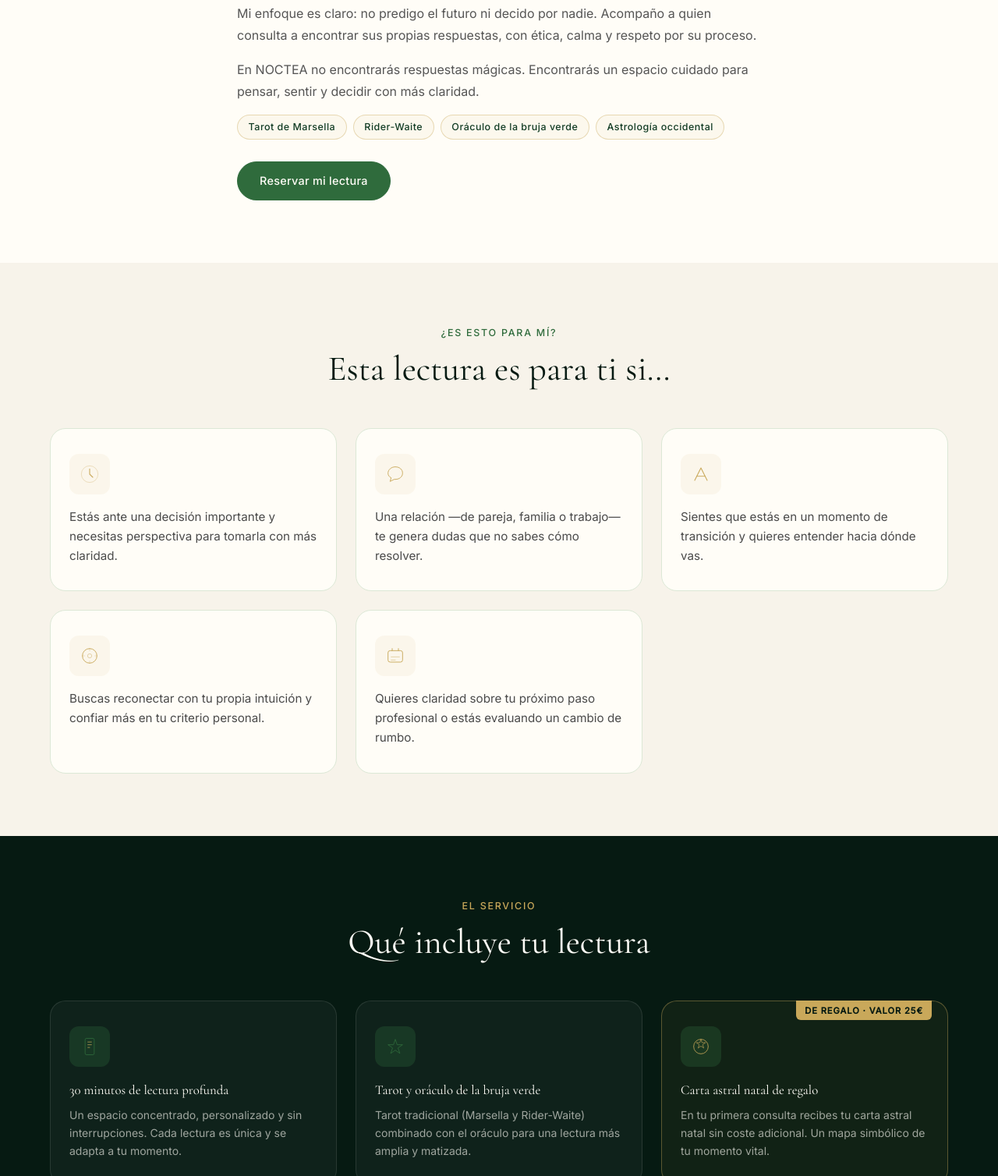
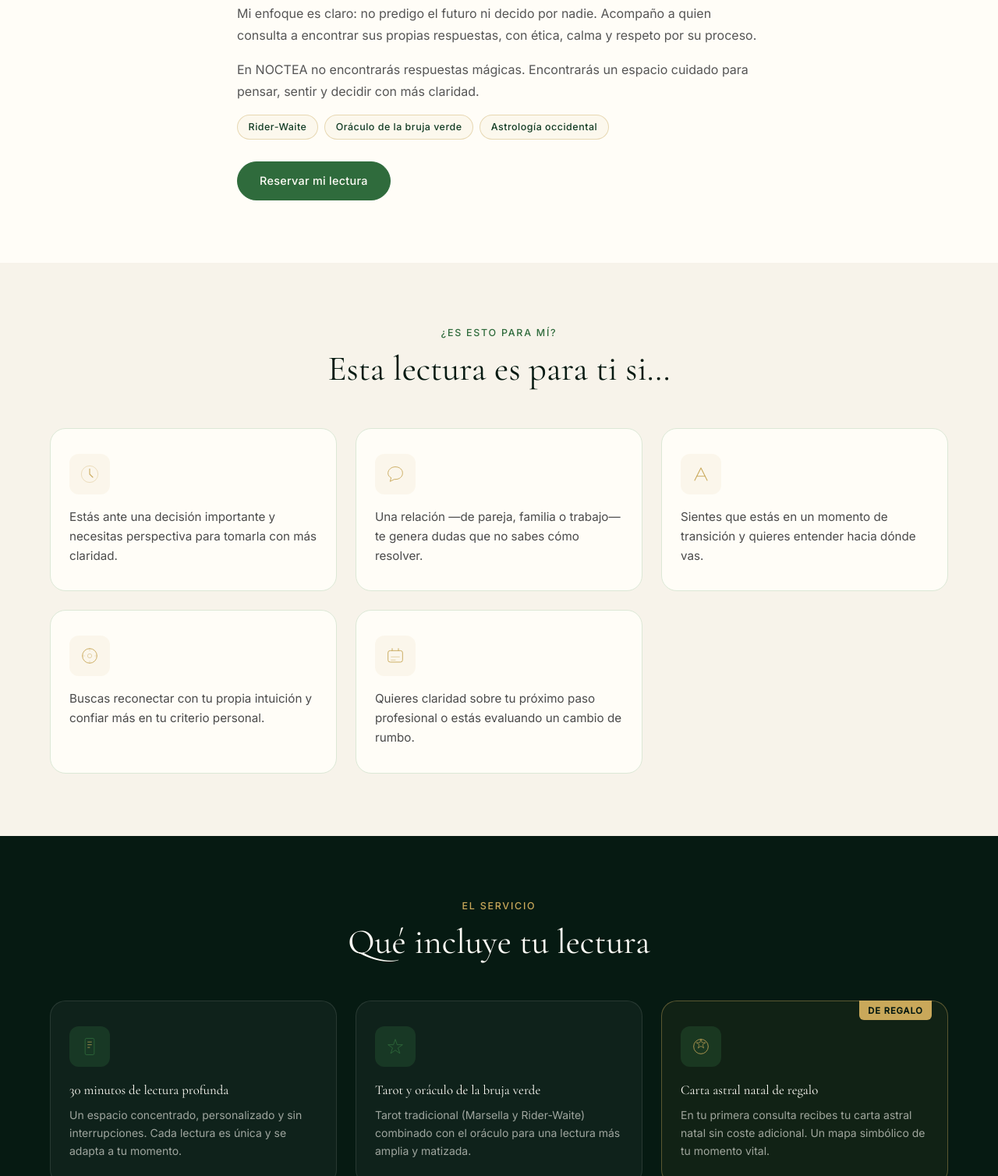
Before and after one commit to Daiana463/Tarot_Noctea, a website: page frontend/index.html in a window 1280 px wide. Shown: the part 1170-2678 px from the top of the page at 78% size. Drawn offline with nearby package versions, Linux system fonts and the light colour scheme.

Commit message:
cambios 12

```diff
--- a/frontend/index.html
+++ b/frontend/index.html
@@ -191,7 +191,6 @@
       <p>Mi enfoque es claro: no predigo el futuro ni decido por nadie. Acompaño a quien consulta a encontrar sus propias respuestas, con ética, calma y respeto por su proceso.</p>
       <p>En NOCTEA no encontrarás respuestas mágicas. Encontrarás un espacio cuidado para pensar, sentir y decidir con más claridad.</p>
       <div class="minerva-formacion">
-        <span class="formacion-tag">Tarot de Marsella</span>
         <span class="formacion-tag">Rider-Waite</span>
         <span class="formacion-tag">Oráculo de la bruja verde</span>
         <span class="formacion-tag">Astrología occidental</span>
@@ -276,7 +275,7 @@
       </div>
 
       <div class="includes-item includes-item--bonus">
-        <div class="inc-bonus-badge">De regalo · Valor 25€</div>
+        <div class="inc-bonus-badge">De regalo </div>
         <div class="inc-icon" aria-hidden="true">
           <svg viewBox="0 0 48 48" fill="none"><circle cx="24" cy="24" r="16" stroke="#C9A85A" stroke-width="1.4"/><path d="M24 8l2.4 7.4H34l-6.2 4.5 2.4 7.4L24 23l-6.2 4.3 2.4-7.4L14 15.4h7.6z" stroke="#C9A85A" stroke-width="1.1" fill="none"/></svg>
         </div>
@@ -780,7 +779,7 @@
           <svg class="faq-icon" viewBox="0 0 24 24" fill="none" aria-hidden="true"><path d="M6 9l6 6 6-6" stroke="currentColor" stroke-width="1.5" stroke-linecap="round"/></svg>
         </button>
         <div class="faq-answer" hidden>
-          <p>Incluye lectura de tarot (Marsella y Rider-Waite), oráculo de la bruja verde y carta astral natal de regalo en la primera consulta (valor 25€). Todo en una sesión de 30 minutos por 39€.</p>
+          <p>Incluye lectura de tarot (Rider-Waite), oráculo de la bruja verde y carta astral natal de regalo en la primera consulta (valor 25€). Todo en una sesión de 30 minutos por 39€.</p>
         </div>
       </div>
 
```
